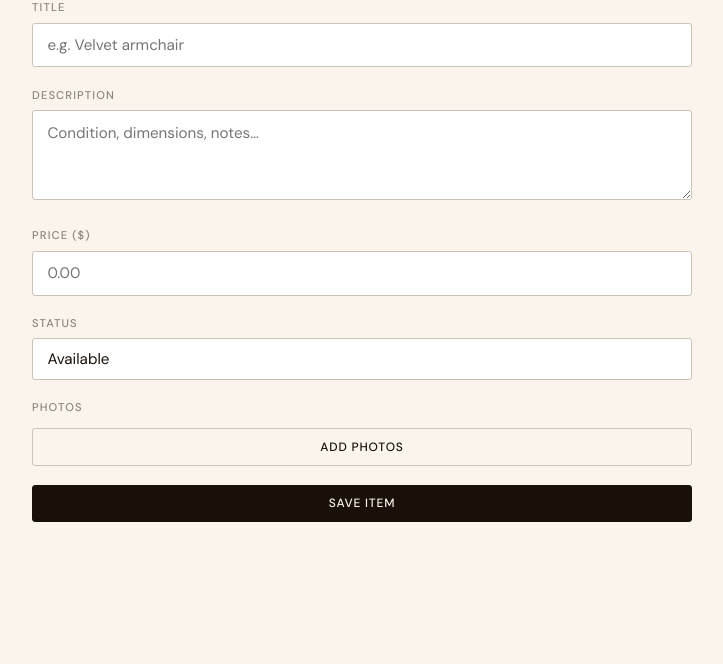
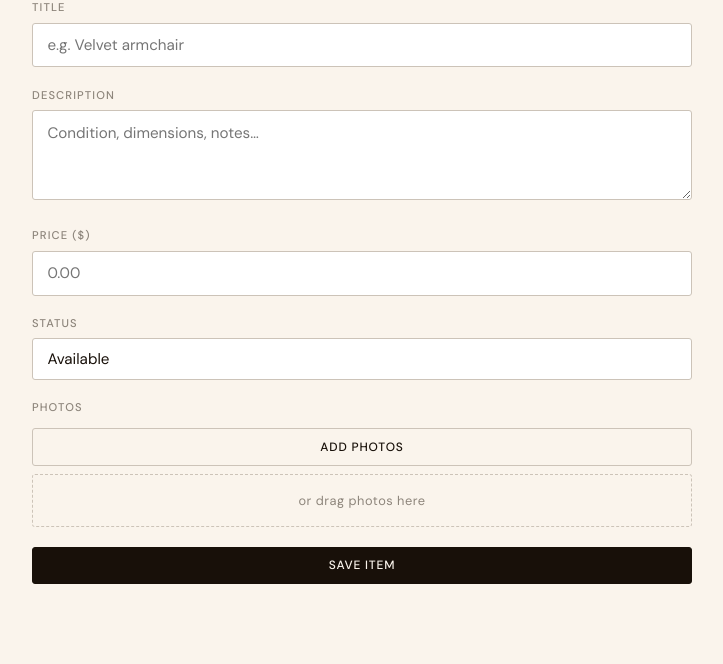
Before and after one commit to jasonmotylinski/sellout, a FastAPI app: template templates/item_form.html in a window 1280 px wide. Shown: the part 182-846 px from the top of the page, without its empty margins (278-1001 px from the left). Before the commit the page ends 704 px from the top, so only its background shows below. Run offline with FastAPI, Linux system fonts and the light colour scheme; the template is opened without the code that fills it, so the values that code supplies are empty.

Commit message:
feature: drag-and-drop photo upload from Mac Photos app

```diff
--- a/templates/base.html
+++ b/templates/base.html
@@ -210,6 +210,19 @@
     .form-input:focus { outline: none; border-color: var(--espresso); }
     textarea.form-input { min-height: 90px; resize: vertical; }
 
+    .drop-zone {
+      border: 1.5px dashed var(--border-mid);
+      border-radius: var(--r);
+      padding: 1rem;
+      margin-top: 0.5rem;
+      text-align: center;
+      font-size: 0.8rem;
+      color: var(--muted);
+      letter-spacing: 0.04em;
+      transition: border-color 0.15s, background 0.15s;
+    }
+    .drop-zone--active { border-color: var(--espresso); background: var(--cream-alt); color: var(--espresso); }
+
     /* ── Image grids ────────────────────────────── */
     .img-grid, .preview-grid {
       display: grid;
--- a/templates/item_form.html
+++ b/templates/item_form.html
@@ -47,6 +47,7 @@
     <div class="preview-grid" id="newPreviews"></div>
     <input type="file" name="images" accept="image/*" multiple id="imageInput" style="display:none">
     <button type="button" class="btn btn--outline btn--block" id="addPhotosBtn">Add photos</button>
+    <div class="drop-zone" id="dropZone">or drag photos here</div>
   </div>
   <button type="submit" class="btn btn--primary btn--block">Save item</button>
 </form>
@@ -64,6 +65,7 @@
   var accumulated = [];
   var input = document.getElementById('imageInput');
   var addBtn = document.getElementById('addPhotosBtn');
+  var dropZone = document.getElementById('dropZone');
   var preview = document.getElementById('newPreviews');
 
   addBtn.addEventListener('click', function () {
@@ -72,7 +74,24 @@
   });
 
   input.addEventListener('change', function (e) {
-    Array.from(e.target.files).forEach(function (file) {
+    addFiles(e.target.files);
+  });
+
+  dropZone.addEventListener('dragover', function (e) {
+    e.preventDefault();
+    dropZone.classList.add('drop-zone--active');
+  });
+  dropZone.addEventListener('dragleave', function () {
+    dropZone.classList.remove('drop-zone--active');
+  });
+  dropZone.addEventListener('drop', function (e) {
+    e.preventDefault();
+    dropZone.classList.remove('drop-zone--active');
+    addFiles(e.dataTransfer.files);
+  });
+
+  function addFiles(files) {
+    Array.from(files).forEach(function (file) {
       var dup = accumulated.some(function (f) {
         return f.name === file.name && f.size === file.size && f.lastModified === file.lastModified;
       });
@@ -80,7 +99,7 @@
     });
     syncInput();
     render();
-  });
+  }
 
   function syncInput() {
     var dt = new DataTransfer();
```
